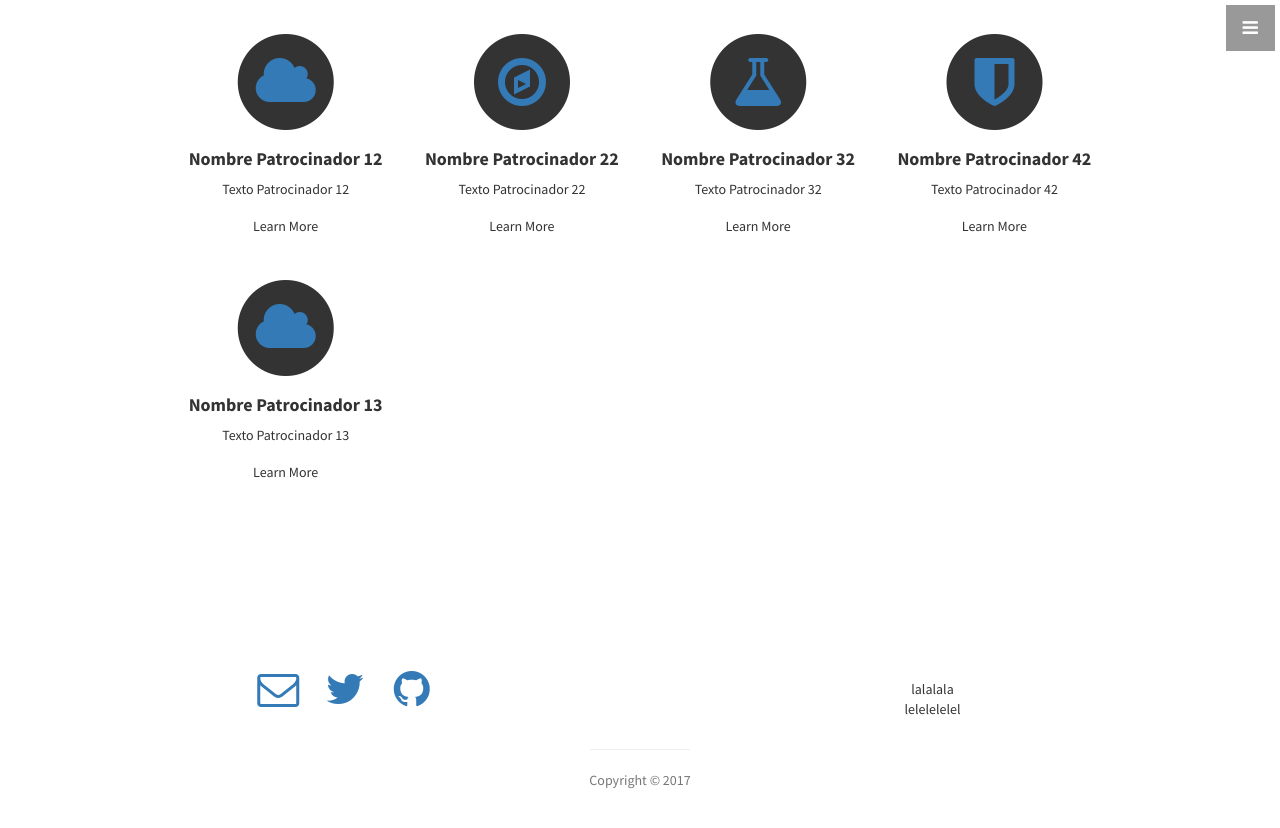
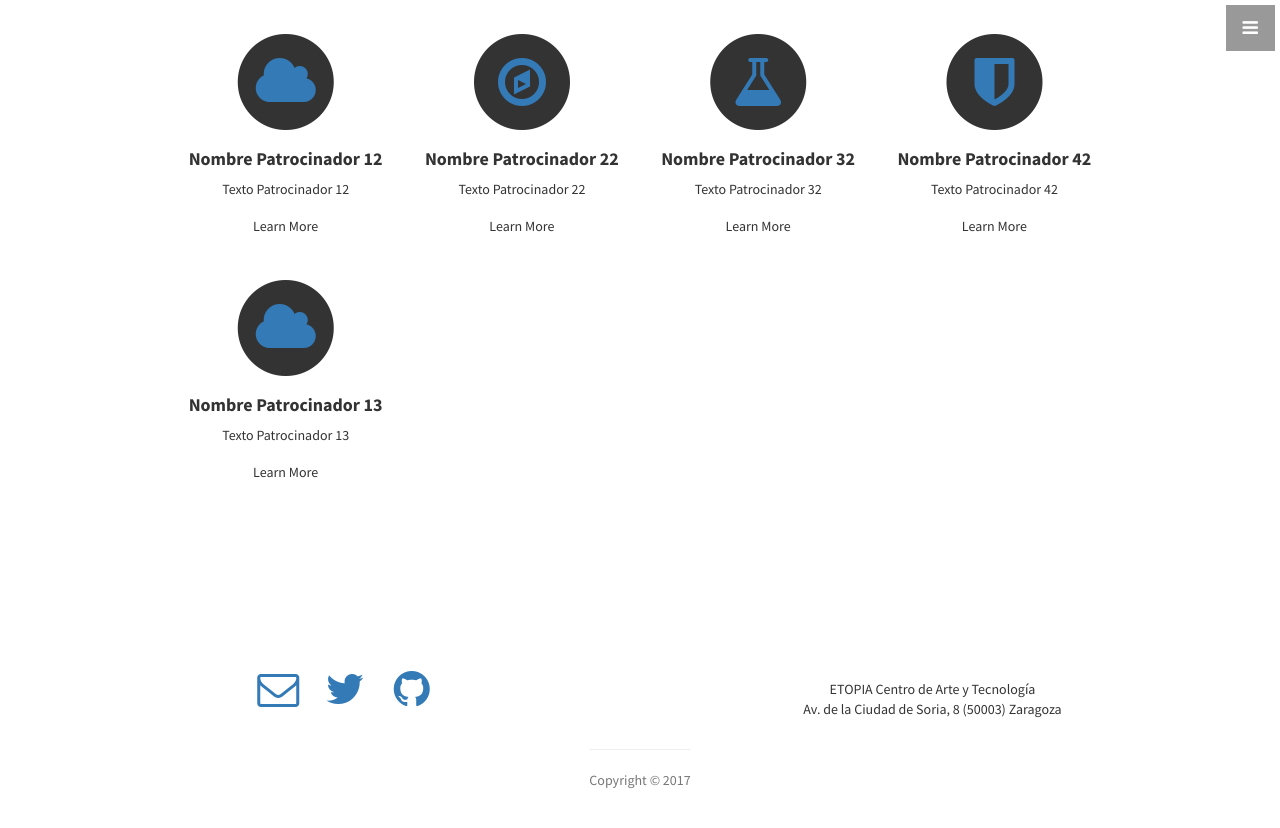
Before and after one commit to jessicaredrado/web_wtm_zgz_17, a Jekyll site: the page built from index.html, in a window 1280 px wide and 900 px high, scrolled down 8082 px. Shown: the top 828 px of the window. Built offline with Jekyll 4.4.1, drawn with Linux system fonts in a browser that asks for light colours.

Commit message:
Update _config.yml

```diff
--- a/_config.yml
+++ b/_config.yml
@@ -1,6 +1,6 @@
 # Site settings
-title:  as
-email:  qssq
+title:  WTM Zaragoza 2017
+email:  womentechmakerszgz@gmail.com
 description: > # this means to ignore newlines until "baseurl:"
   Write an awesome description for your new site here. You can edit this
   line in _config.yml. It will appear in your document head meta (for
@@ -12,11 +12,11 @@ url: "" # the base hostname & protocol for your site
 owner:
 email:
 facebook_username:
-twitter_username:
-github_username:
+twitter_username: WTMZaragoza
+github_username: MulleresTechZgz
 address:
-  - line: lalalala
-  - line: lelelelelel
+  - line: ETOPIA Centro de Arte y Tecnología
+  - line: Av. de la Ciudad de Soria, 8 (50003) Zaragoza
   # Feel free to add more lines here
 telephone:
 copyright:
```
